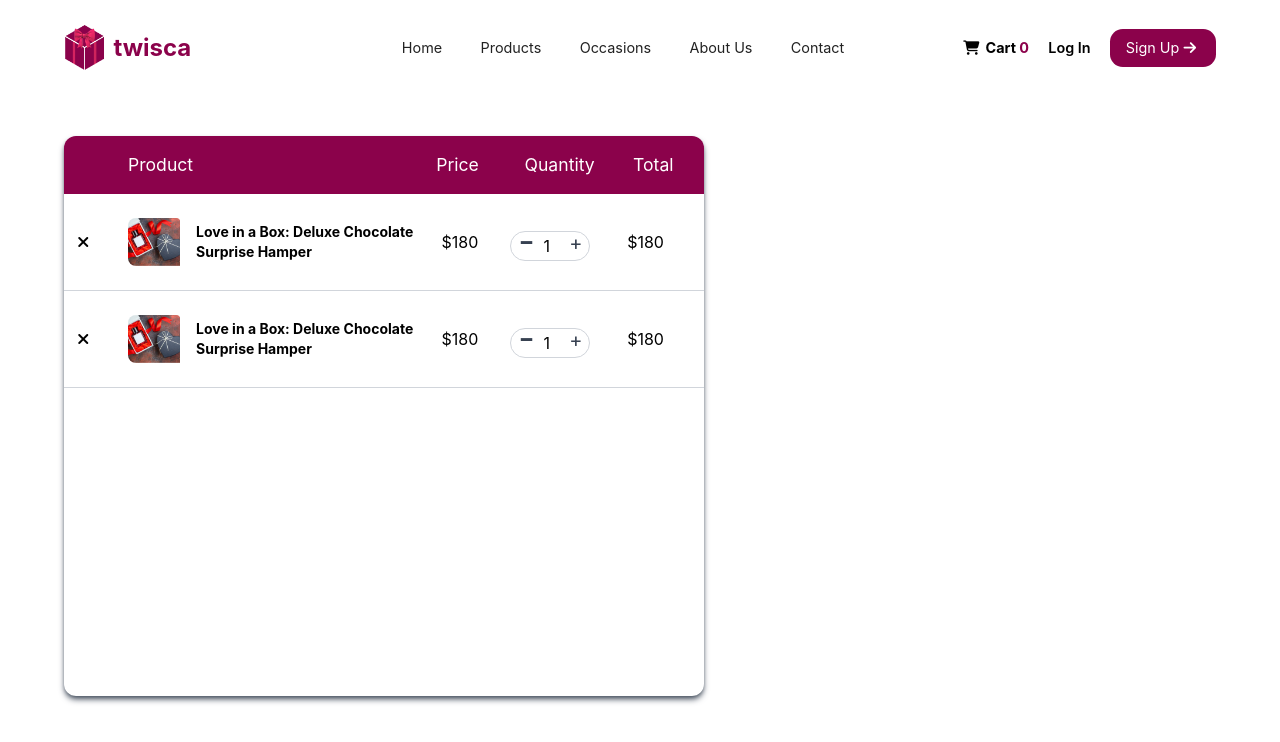
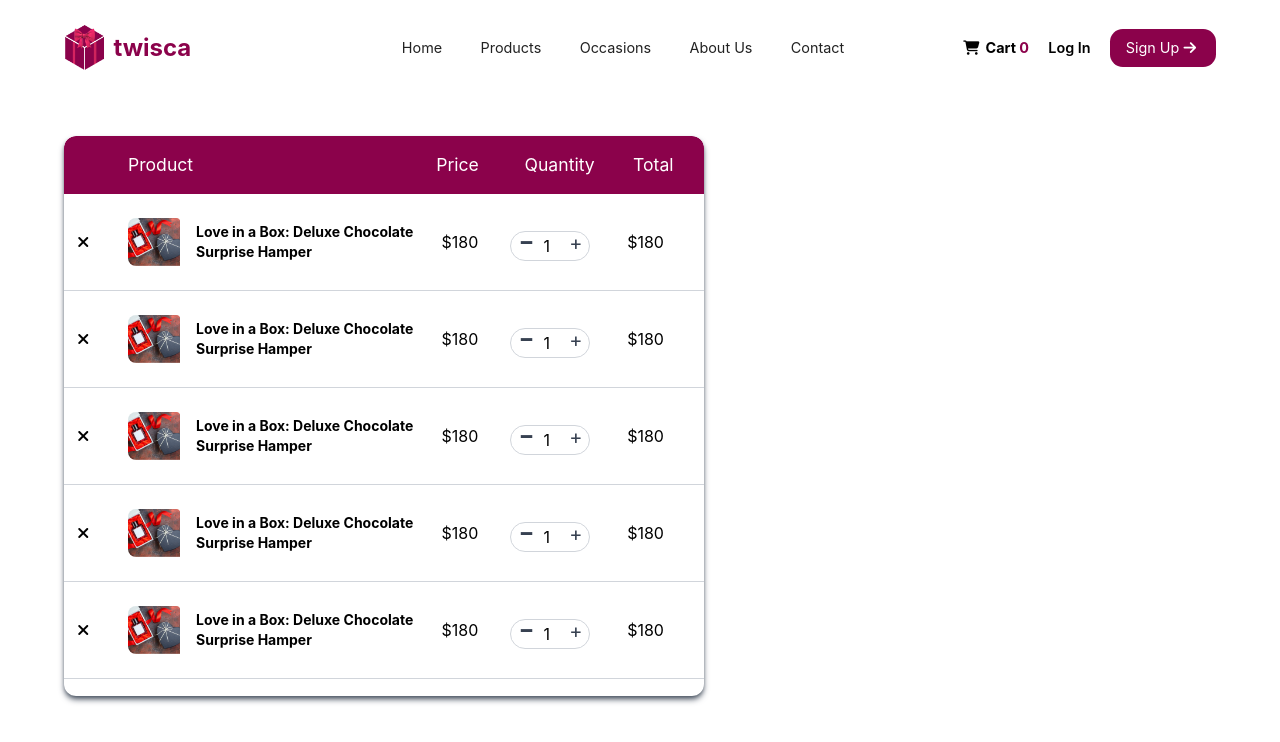
Before and after one commit to SheharyarXD/twisca, a React (Create React App) app in the folder my-app/: page /cart in a window 1280 px wide. Shown: the top 742 px of the page. Built offline with nearby package versions, Linux system fonts and the light colour scheme.

Commit message:
In progress

```diff
--- a/my-app/src/components/cart.js
+++ b/my-app/src/components/cart.js
@@ -9,9 +9,9 @@ const Cart=()=>{
         <div className="flex flex-row items-center">
             {/* left section */}
             <div className="w-[60vw] px-[5vw]">
-            <div className="rounded-xl shadow-md shadow-gray-600 mt-[5vh] h-[70vh]">
+            <div className="rounded-xl shadow-md shadow-gray-600 mt-[5vh] h-[70vh] overflow-y-scroll">
                 {/* header of table */}
-                <div className="flex text-[1.1rem] flex-row items-center bg-[#8B024B] justify-center  text-white py-[2vh] overflow-hidden rounded-t-xl" >
+                <div className="flex text-[1.1rem] sticky top-0 z-[100] flex-row items-center bg-[#8B024B] justify-center  text-white py-[2vh] overflow-hidden rounded-t-xl" >
                     <div className="w-[45%]">Product</div>
                     <div className="w-[35%] flex">
                     <div className="px-[9%]">Price</div>
@@ -20,7 +20,12 @@ const Cart=()=>{
                     </div>
                 </div>
                 {/* products in cart */}
-                <div>
+                <div className=" flex flex-col">
+                <CartList/>
+                <CartList/>
+                <CartList/>
+                <CartList/>
+                <CartList/>
                 <CartList/>
                 <CartList/>
                 </div>
--- a/my-app/src/components/cartList.js
+++ b/my-app/src/components/cartList.js
@@ -12,7 +12,7 @@ const CartList=()=>{
         setQuantity((prev) => (prev > 1 ? prev - 1 : 1));
       };
     return(
-        <div className="flex flex-row justify-between  py-[3vh]  items-center border-b border-b-gray-300">
+        <div className="flex flex-row justify-between  py-[3vh] items-center border-b border-b-gray-300">
             <div className="w-[6%] text-center"><i className="fa fa-close"></i></div>
           <div className="flex flex-row items-center  w-[45%]">
             <img
```
